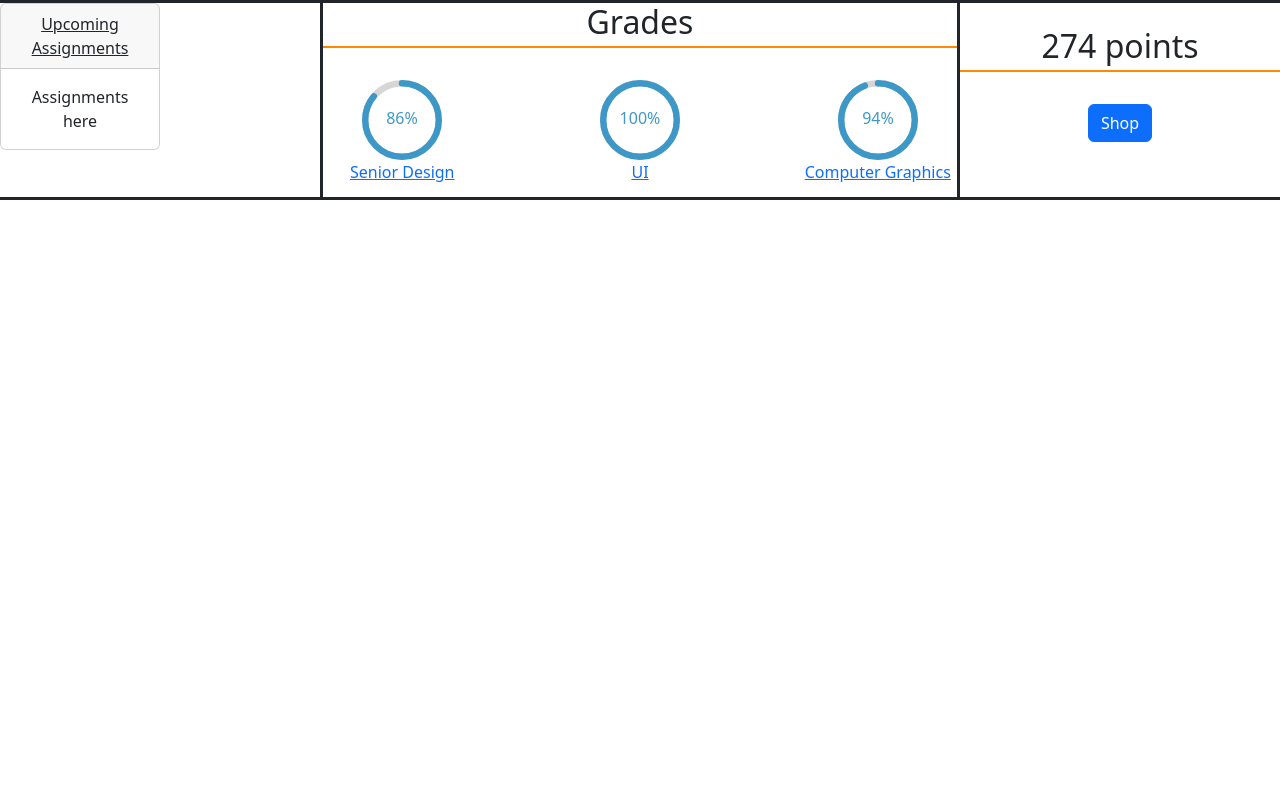
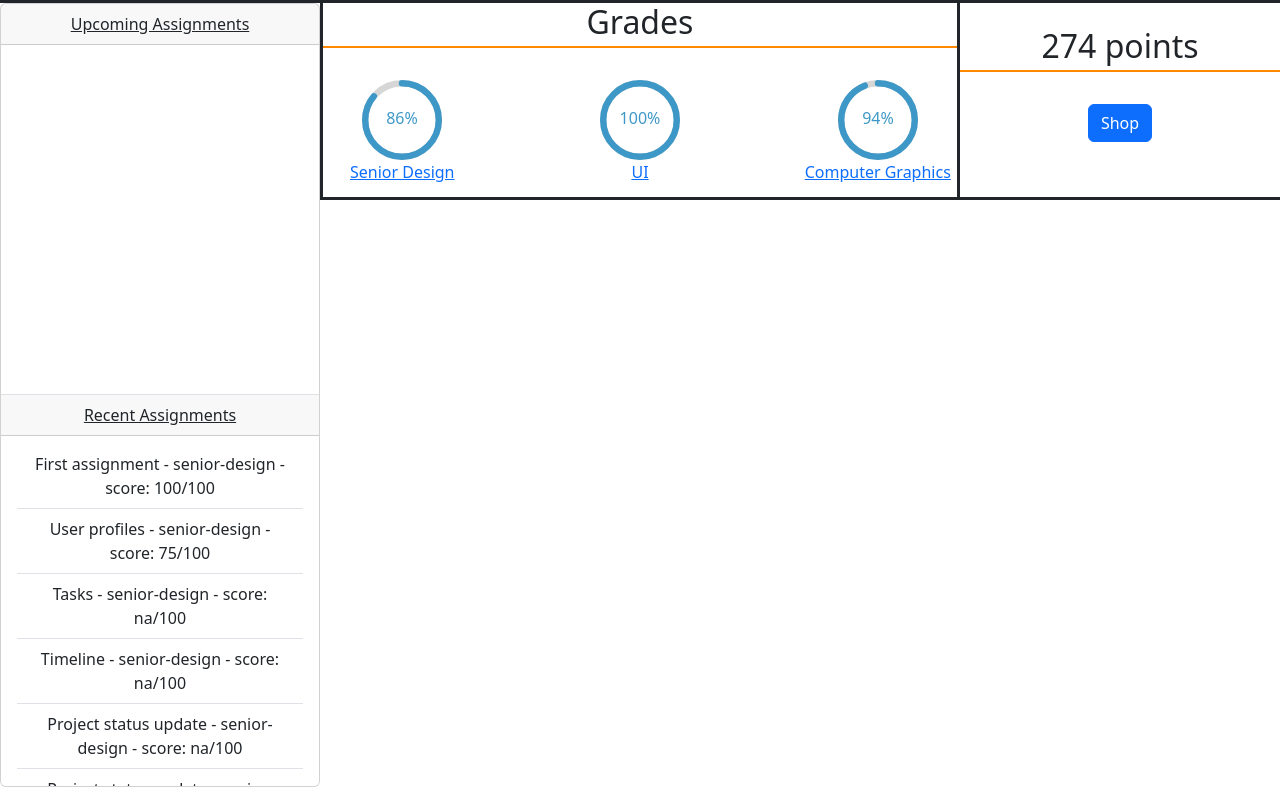
Before and after one commit to Smarijo/UI_Project2, a React (Vite) app: page / in a window 1280 px wide. Built offline with nearby package versions, Linux system fonts and the light colour scheme.

Commit message:
Completed Assignments Box

```diff
--- a/components/AssignmentsBox.jsx
+++ b/components/AssignmentsBox.jsx
@@ -1,31 +1,95 @@
 import React from "react"
 import { BrowserRouter as Router, Routes, Route, Link } from "react-router-dom";
 import Assignments from "../pages/Assignments";
+import assignmentsJson from '../src/assignments.json';
 
 
 class AssignmentsBox extends React.Component{
     constructor(props){
         super(props);
         this.state = {
-            buttonText: "My Button",
-            value: "Assignments",
         };
     }
 
     render(){
         return(
             <>
-                <div className="card w-50">
+                <div className="card">
                     <Link to="assignments" className="card-header">
                         Upcoming Assignments
                     </Link>
-                    <div className="card-body">
-                        Assignments here
+                    <div className="list-group list-group-flush">
+                        <div className="list-group-item overflow-auto" style={{height: 350 }}>
+                            <GetUpcomingAssignments></GetUpcomingAssignments>
+                        </div>
+                        <Link to="assignments" className="card-header">
+                            Recent Assignments
+                        </Link>
+                        <div className="list-group-item overflow-auto" style={{height:350}}>
+                            <GetCompletedAssignments></GetCompletedAssignments>
+                        </div>
                     </div>
+
                 </div>
             </>
-        )
+        );
     }
 }
 
+function GetUpcomingAssignments()
+{
+    let jsonRaw = assignmentsJson;
+    let keys = Object.keys(jsonRaw);
+    let assignments = [];
+
+    for(let k = 0; k < keys.length; k++){
+        let assignmentsForClass = assignmentsJson[keys[k]];
+        for(let j = 0; j < assignmentsForClass.length; j++){
+            if(assignmentsForClass[j]["type"] == "assignment" && Date.parse(assignmentsForClass[j]["end_or_due"]) > new Date()){
+                assignmentsForClass[j]["className"] = keys[k];
+                assignments.push(assignmentsForClass[j]);
+            }
+        }
+    }
+    let items = [];
+
+    for(let i = 0; i < assignments.length; i++){
+        let assignment = assignments[i];
+        items.push(<div className="list-group-item" key={"upcoming" + i}>{assignment["title"] + " - " + assignment["className"] + " - due: " + assignment["end_or_due"]}</div>)
+    }
+    return (
+        <div className="list-group list-group-flush">
+            {items}
+        </div>
+    )
+}
+
+function GetCompletedAssignments()
+{
+    let jsonRaw = assignmentsJson;
+    let keys = Object.keys(jsonRaw);
+    let assignments = [];
+
+    for(let k = 0; k < keys.length; k++){
+        let assignmentsForClass = assignmentsJson[keys[k]];
+        for(let j = 0; j < assignmentsForClass.length; j++){
+            if(assignmentsForClass[j]["type"] == "assignment" && Date.parse(assignmentsForClass[j]["end_or_due"]) < new Date()){
+                assignmentsForClass[j]["className"] = keys[k];
+                assignments.push(assignmentsForClass[j]);
+            }
+        }
+    }
+    let items = [];
+
+    for(let i = 0; i < assignments.length; i++){
+        let assignment = assignments[i];
+        items.push(<div className="list-group-item" key={"past due" + i}>{assignment["title"] + " - " + assignment["className"] + " - score: " + assignment["points_earned"] + "/" + assignment["points"]}</div>)
+    }
+    return (
+        <div className="list-group list-group-flush">
+            {items}
+        </div>
+    )
+}
+
 export default AssignmentsBox
```
